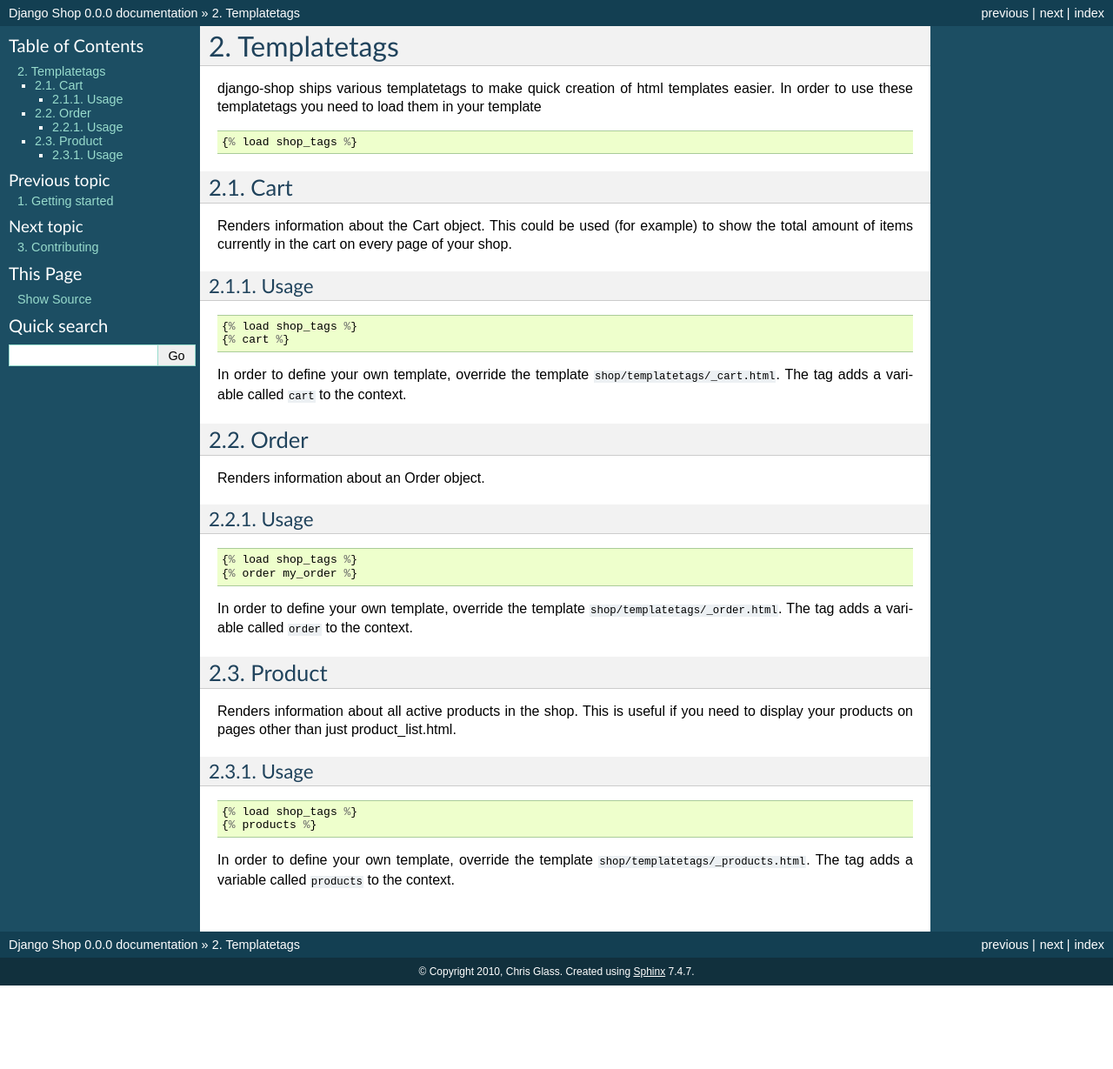
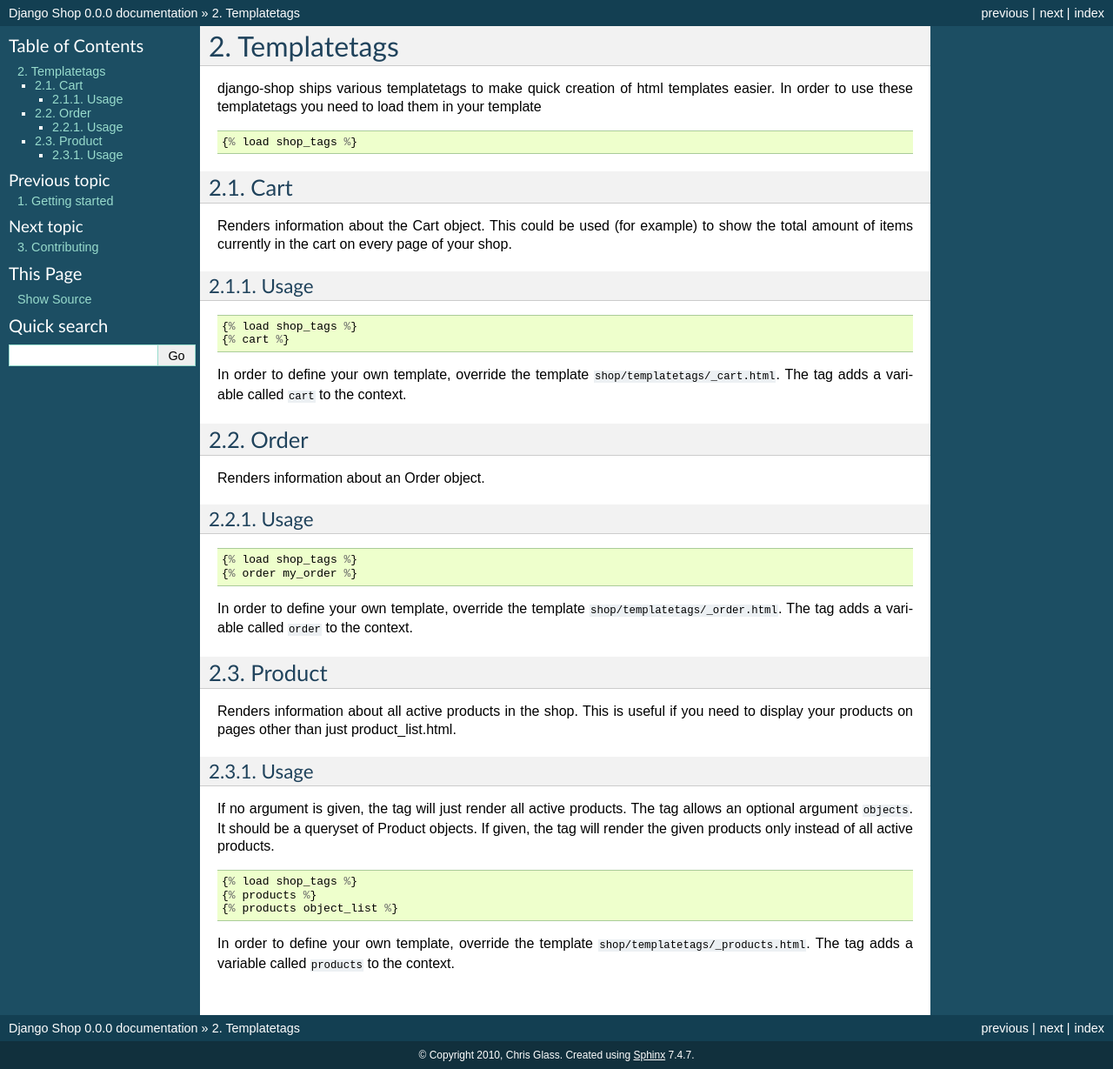
Before and after one commit to lovelysweet1017/django-shop, a Sphinx documentation site: the page built from docs/templatetags.rst, in a window 1280 px wide. Shown: the whole page at 87% size. Built offline with Sphinx 7.4.7, drawn with Linux system fonts in a browser that asks for light colours; before the commit the page ends 1133 px from its top, so only the background shows below that.

Commit message:
added optional argument to new products templatetag / added docs / added test

```diff
--- a/docs/templatetags.rst
+++ b/docs/templatetags.rst
@@ -54,10 +54,16 @@
 Usage
 -----
 
+If no argument is given, the tag will just render all active products. The tag
+allows an optional argument ``objects``. It should be a queryset of Product
+objects. If given, the tag will render the given products only instead of all
+active products.
+
 ::
 
   {% load shop_tags %}
   {% products %}
+  {% products object_list %}
 
 In order to define your own template, override the template
 ``shop/templatetags/_products.html``. The tag adds a variable called
```
Also changed, not shown: 2 other files.
